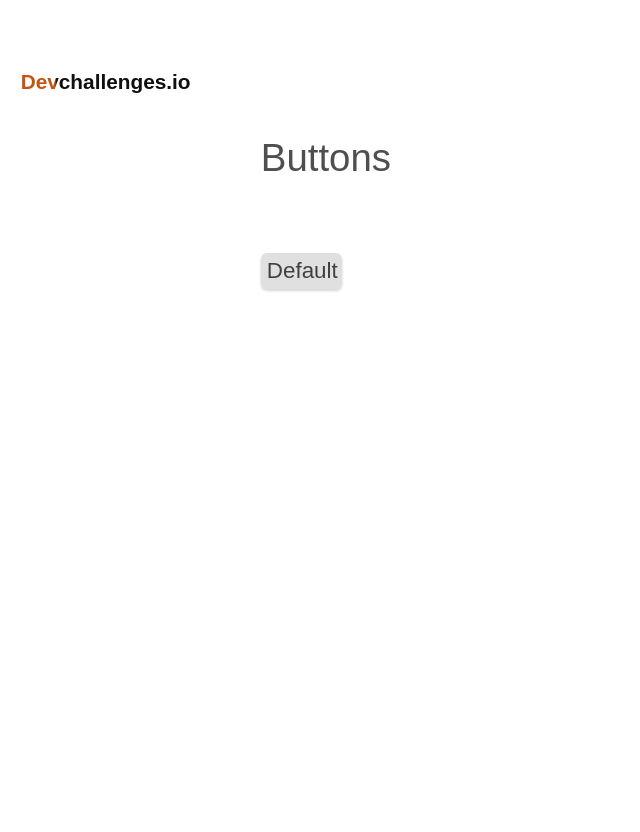
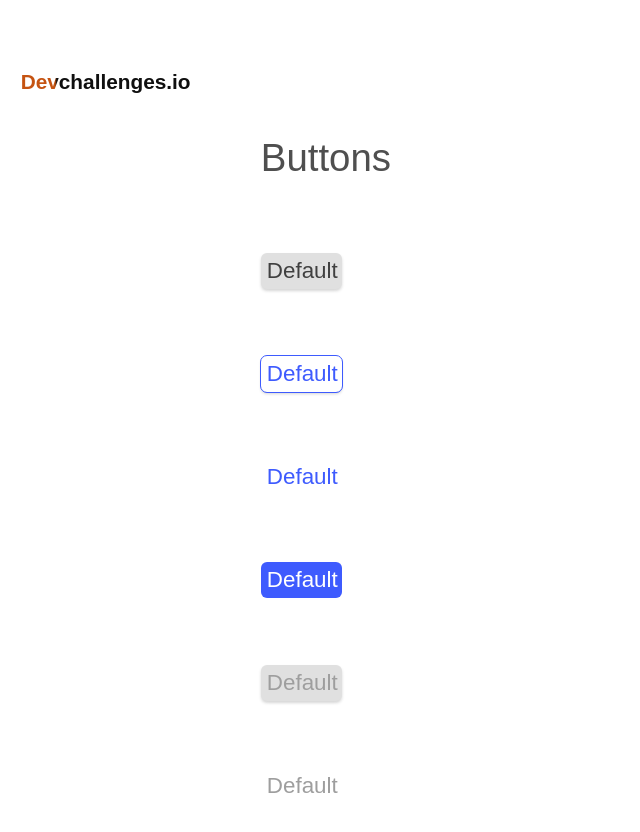
Before and after one commit to luismacode/DevChallenges-Frontend, a Vue app in the folder button-component-master/: page / in a window 1280 px wide. Shown: the top 832 px of the page, without its empty margins (0-640 px from the left). Before the commit the page ends 800 px from the top, so only its background shows below. Built offline with nearby package versions, Linux system fonts and the light colour scheme; the HTML template or start-up script is replaced by a standard one.

Commit message:
five types of buttons

```diff
--- a/button-component-master/src/App.vue
+++ b/button-component-master/src/App.vue
@@ -1,7 +1,7 @@
 <script setup>
-import ButtonsPage from './pages/ButtonsPage.vue'
+import MainPage from './pages/MainPage.vue'
 </script>
 
 <template>
-	<buttons-page />
+	<main-page />
 </template>
--- a/button-component-master/src/components/Button.css
+++ /dev/null
@@ -1,24 +0,0 @@
-.button {
-	outline: none;
-	border: none;
-	display: block;
-	width: 81px;
-	height: 36px;
-	border-radius: 6px;
-	background-color: hsl(0, 0%, 88%);
-	box-shadow: 0px 2px 3px 0px #33333333;
-	font-size: 1.4rem;
-	font-weight: 500;
-	line-height: 20px;
-	text-align: center;
-	color: hsl(0, 0%, 25%);
-}
-.button:active {
-	background-color: hsl(0, 0%, 68%);
-}
-@media (hover: hover) {
-	.button:hover {
-		background-color: hsl(0, 0%, 68%);
-		cursor: pointer;
-	}
-}
--- a/button-component-master/src/components/Button.vue
+++ /dev/null
@@ -1,7 +0,0 @@
-<template>
-	<button type="button" :class="css.button">Default</button>
-</template>
-<script>
-export default {}
-</script>
-<style src="./Button.css" module="css"></style>
--- /dev/null
+++ b/button-component-master/src/components/MyButton.css
@@ -0,0 +1,55 @@
+.button {
+	outline: none;
+	border: none;
+	display: block;
+	width: 81px;
+	height: 36px;
+	border-radius: 6px;
+	background-color: hsl(0, 0%, 88%);
+	box-shadow: 0px 2px 3px 0px #33333333;
+	font-size: 1.4rem;
+	font-weight: 500;
+	line-height: 20px;
+	text-align: center;
+	color: hsl(0, 0%, 25%);
+	margin-bottom: 3em;
+}
+.buttonOutline {
+	outline: 1px solid hsl(231, 99%, 62%);
+	color: hsl(231, 99%, 62%);
+	background-color: hsl(0, 0%, 100%);
+}
+.buttonText {
+	background-color: transparent;
+	box-shadow: none;
+	color: hsl(231, 99%, 62%);
+	text-align: left;
+}
+.buttonShadowDisabled {
+	box-shadow: none;
+	color: hsl(0, 0%, 100%);
+	background-color: hsl(231, 99%, 62%);
+}
+.buttonDisabled {
+	background-color: hsl(0, 0%, 88%);
+	color: hsl(0, 0%, 62%);
+}
+.buttonTextDisabled {
+	background-color: transparent;
+}
+@media (hover: hover) {
+	.button:hover {
+		cursor: pointer;
+		background-color: hsl(0, 0%, 68%);
+	}
+	.buttonOutline:hover {
+		background-color: hsla(224, 100%, 58%, 0.102);
+	}
+	.buttonText:hover {
+		background: hsla(224, 100%, 58%, 0.102);
+		text-align: center;
+	}
+	.buttonShadowDisabled:hover {
+		background-color: hsl(232, 85%, 27%);
+	}
+}
--- /dev/null
+++ b/button-component-master/src/components/MyButton.vue
@@ -0,0 +1,39 @@
+<template>
+	<button
+		type="button"
+		:class="[
+			css.button,
+			{
+				[css.buttonOutline]: variant === 'outline',
+				[css.buttonText]: variant === 'text',
+				[css.buttonShadowDisabled]: disableShadow,
+				[css.buttonDisabled]: disabled,
+				[css.buttonTextDisabled]: disabled && variant == 'text'
+			}
+		]"
+	>
+		Default
+	</button>
+</template>
+<script>
+export default {
+	props: {
+		variant: {
+			type: String,
+			default: 'default',
+			validator(value) {
+				return ['default', 'outline', 'text'].indexOf(value) > -1
+			}
+		},
+		disableShadow: {
+			type: Boolean,
+			default: false
+		},
+		disabled: {
+			type: Boolean,
+			default: false
+		}
+	}
+}
+</script>
+<style src="./MyButton.css" module="css"></style>
--- /dev/null
+++ b/button-component-master/src/layouts/ButtonLayout.vue
@@ -0,0 +1,16 @@
+<template>
+	<my-button />
+	<my-button variant="outline" />
+	<my-button variant="text" />
+	<my-button disable-shadow />
+	<my-button disabled />
+	<my-button disabled variant="text" />
+</template>
+<script>
+import MyButton from '@/components/MyButton.vue'
+export default {
+	components: {
+		MyButton
+	}
+}
+</script>
--- a/button-component-master/src/pages/ButtonsPage.css
+++ b/button-component-master/src/layouts/HeaderLayout.vue
@@ -1,14 +1,17 @@
+<template>
+	<header class="header">
+		<h1 class="header__title">Devchallenges.io</h1>
+	</header>
+</template>
+<style scoped>
 .header {
 	width: 98%;
 	max-width: 1400px;
 	margin: auto;
 	padding-top: 3em;
 }
-.header__title,
-.main__title {
+.header__title {
 	font-family: 'Poppins', sans-serif;
-}
-.header__title {
 	display: inline-block;
 	font-weight: 600;
 	font-size: 1.3rem;
@@ -17,19 +20,4 @@
 	-webkit-background-clip: text;
 	color: transparent;
 }
-.main {
-	display: flex;
-	justify-content: center;
-	align-items: center;
-}
-.main__inner {
-	width: 60%;
-	max-width: 1400px;
-}
-.main__title {
-	font-size: 2.4rem;
-	font-weight: 500;
-	line-height: 36px;
-	color: hsl(0, 0%, 31%);
-	margin-bottom: 2em;
-}
+</style>
--- /dev/null
+++ b/button-component-master/src/layouts/MainLayout.vue
@@ -0,0 +1,27 @@
+<template>
+	<main class="main">
+		<div class="main__inner">
+			<h2 class="main__title">Buttons</h2>
+			<slot></slot>
+		</div>
+	</main>
+</template>
+<style>
+.main {
+	display: flex;
+	justify-content: center;
+	align-items: center;
+}
+.main__inner {
+	width: 60%;
+	max-width: 1400px;
+}
+.main__title {
+	font-family: 'Poppins', sans-serif;
+	font-size: 2.4rem;
+	font-weight: 500;
+	line-height: 36px;
+	color: hsl(0, 0%, 31%);
+	margin-bottom: 2em;
+}
+</style>
--- a/button-component-master/src/pages/ButtonsPage.vue
+++ /dev/null
@@ -1,15 +0,0 @@
-<script setup>
-import Button from '@/components/Button.vue'
-</script>
-<template>
-	<header :class="css.header">
-		<h1 :class="css.header__title">Devchallenges.io</h1>
-	</header>
-	<main :class="css.main">
-		<div :class="css.main__inner">
-			<h2 :class="css.main__title">Buttons</h2>
-			<Button />
-		</div>
-	</main>
-</template>
-<style src="./ButtonsPage.css" module="css"></style>
--- /dev/null
+++ b/button-component-master/src/pages/MainPage.vue
@@ -0,0 +1,11 @@
+<script setup>
+import ButtonLayout from '@/layouts/ButtonLayout.vue'
+import HeaderLayout from '@/layouts/HeaderLayout.vue'
+import MainLayout from '@/layouts/MainLayout.vue'
+</script>
+<template>
+	<header-layout />
+	<main-layout>
+		<button-layout />
+	</main-layout>
+</template>
```
